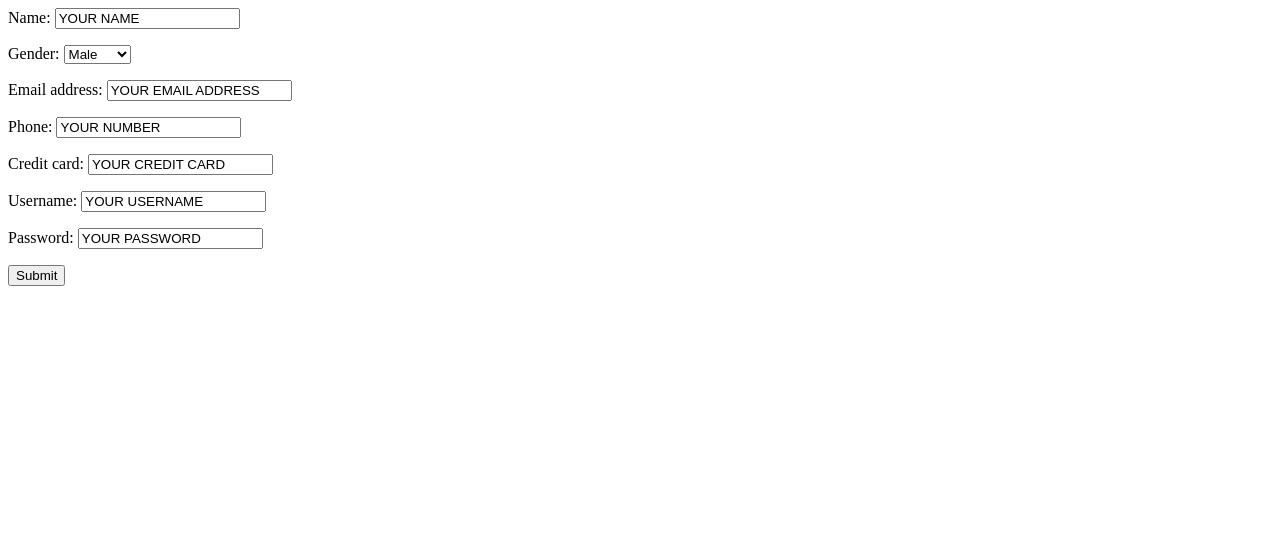
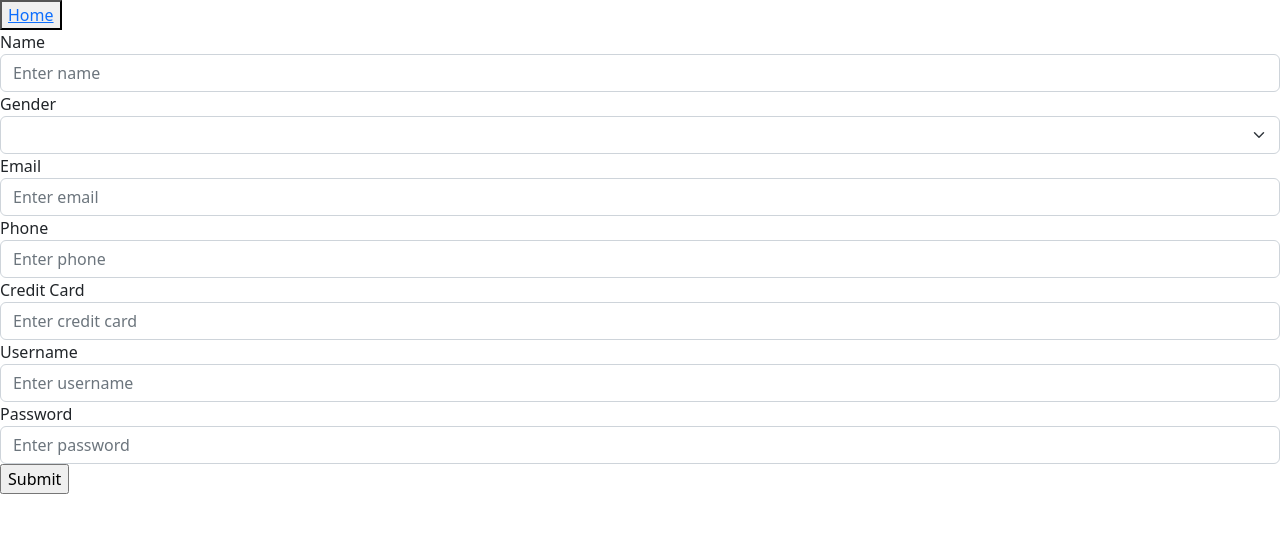
Before and after one commit to gvaishno/DjangoEasyKey, a Django app: page /create/ in a window 1280 px wide. Shown: the top 533 px of the page. Run offline with Django 3.2, Linux system fonts and the light colour scheme; lists and menus that the app fills with data are empty.

Commit message:
Added additional fields.

```diff
--- a/templates/create_view.html
+++ b/templates/create_view.html
@@ -1,10 +1,48 @@
+<!-- CSS only -->
+<link href="https://cdn.jsdelivr.net/npm/bootstrap@5.2.0/dist/css/bootstrap.min.css" rel="stylesheet" integrity="sha384-gH2yIJqKdNHPEq0n4Mqa/HGKIhSkIHeL5AyhkYV8i59U5AR6csBvApHHNl/vI1Bx" crossorigin="anonymous">
+<button><a href="{% url 'list' %}">Home</a></button>
+
 <form method="POST" enctype="multipart/form-data">
-
     <!-- Security token -->
     {% csrf_token %}
 
-    <!-- Using the formset -->
-    {{ form.as_p }}
+    <!-- User details -->
+    <div class="form-group">
+        <label for="name">Name</label>
+        <input type="text" class="form-control" id="name" name="name" placeholder="Enter name" value="{{ data.name }}">
+    </div>
+    <div class="form-group">
+        <!-- Select Gender -->
+        <label for="gender">Gender</label>
+        <select class="form-select" id="gender" name="gender">
+        {% for gender in genders %}
+            <option value="{{ gender }}">{{ gender }}</option>
+        {% endfor %}
+        </select>
+    </div>
+    <div class="form-group">
+        <label for="email">Email</label>
+        <input type="email" class="form-control" id="email" name="email" placeholder="Enter email" value="{{ data.email }}">
+    </div>
+    <div class="form-group">
+        <label for="phone">Phone</label>
+        <input type="text" class="form-control" id="phone" name="phone" placeholder="Enter phone" value="{{ data.phone }}">
+    </div>
+    <div class="form-group">
+        <label for="credit_card">Credit Card</label>
+        <input type="number" minlength="16" maxlength="16" class="form-control" id="credit_card" name="credit_card" placeholder="Enter credit card" value="{{ data.credit_card }}">
+    </div>
+    <div class="form-group">
+        <label for="username">Username</label>
+        <input type="text" class="form-control" id="username" name="username" placeholder="Enter username" value="{{ data.username }}">
+    </div>
+    <div class="form-group">
+        <label for="password">Password</label>
+        <input type="password" class="form-control" id="password" name="password" placeholder="Enter password" value="{{ data.password }}">
+    </div>
 
     <input type="submit" value="Submit">
 </form>
+
+<!-- JavaScript Bundle with Popper -->
+<script src="https://cdn.jsdelivr.net/npm/bootstrap@5.2.0/dist/js/bootstrap.bundle.min.js" integrity="sha384-A3rJD856KowSb7dwlZdYEkO39Gagi7vIsF0jrRAoQmDKKtQBHUuLZ9AsSv4jD4Xa" crossorigin="anonymous"></script>
--- a/templates/detail_view.html
+++ b/templates/detail_view.html
@@ -1,4 +1,5 @@
 <div class="main">
+    <button><a href="{% url 'list' %}">Home</a></button>
 
     <!-- Specify fields to be displayed -->
     {{ data.name }}<br/>
--- a/templates/update_view.html
+++ b/templates/update_view.html
@@ -1,4 +1,5 @@
 <div class="main">
+    <button><a href="{% url 'list' %}">Home</a></button>
     <!-- Create a Form -->
     <form method="POST">
         <!-- Security token by Django -->
```
Also changed, not shown: templates/list_view.html (+12 -11 lines).
